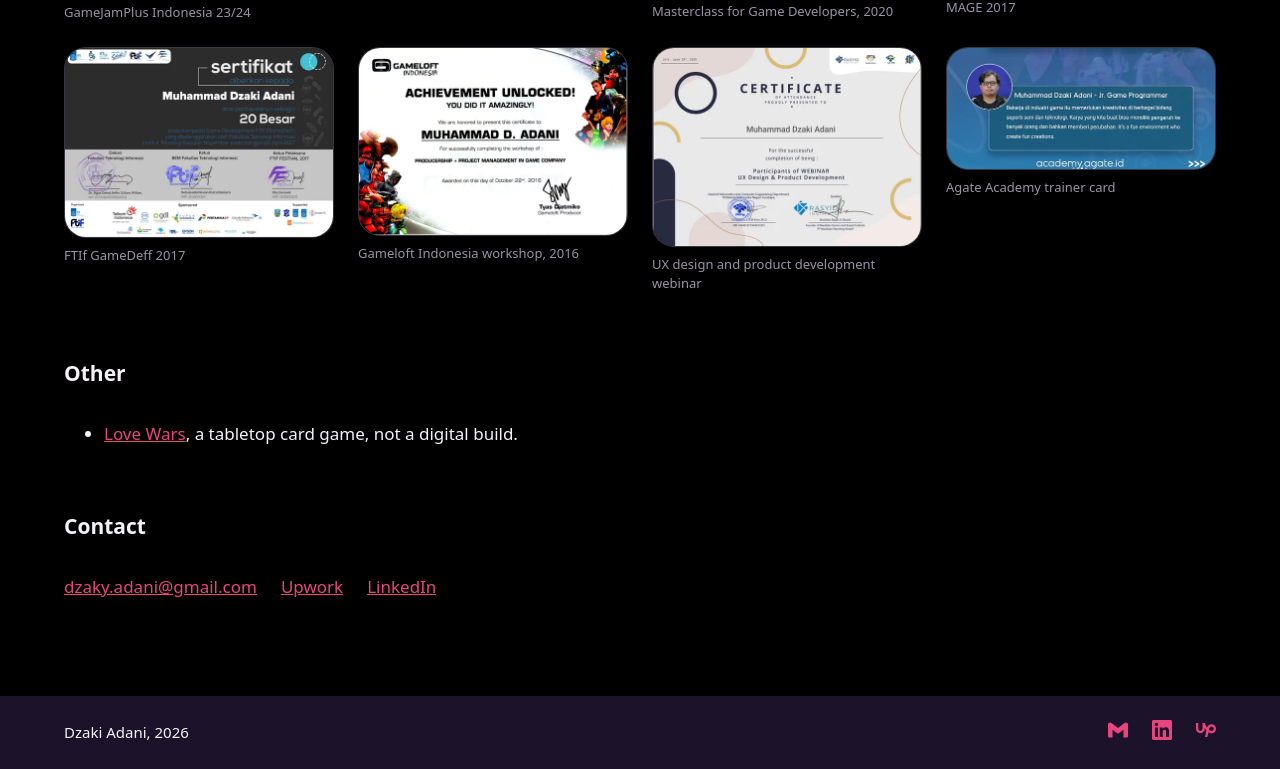
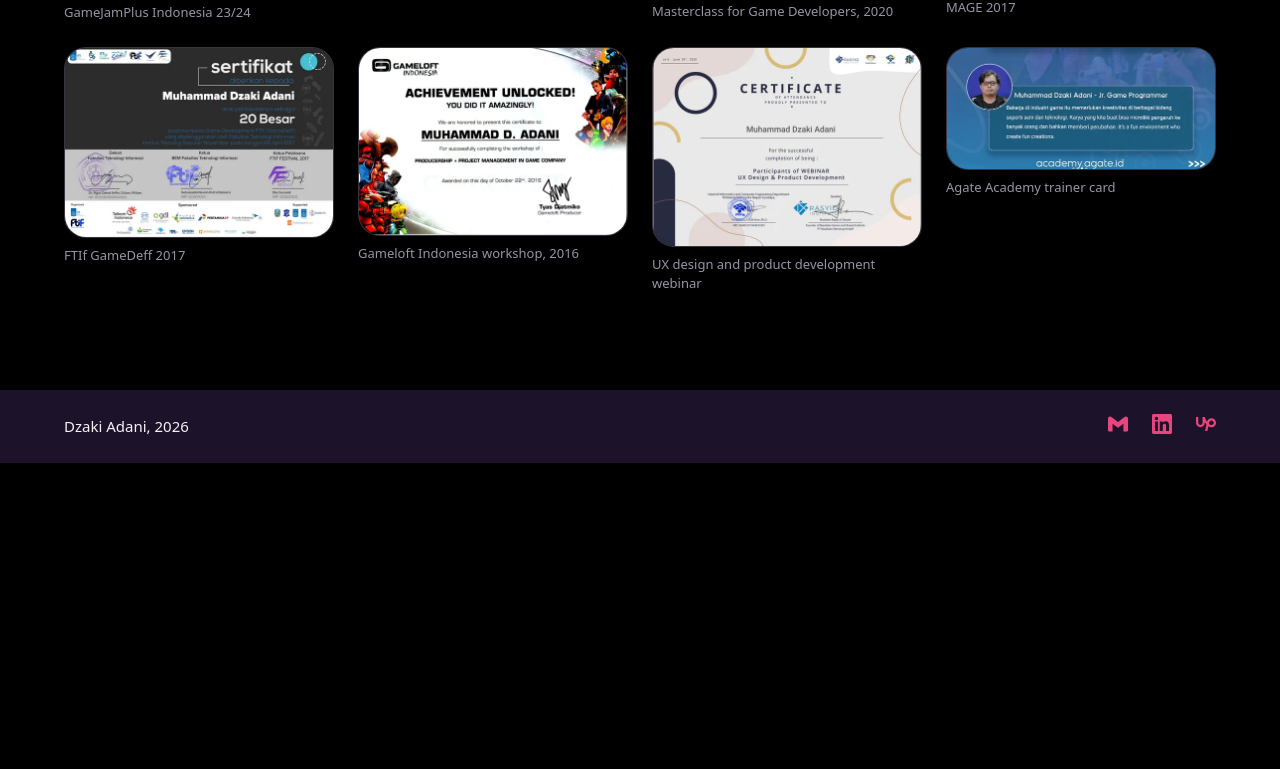
Before and after one commit to dzkdani/dzkdani.github.io, a SvelteKit app: page /about in a window 1280 px wide. Shown: the part 1345-2114 px from the top of the page. After the commit the page ends 1808 px from the top, so only its background shows below. Built offline with nearby package versions, Linux system fonts and the light colour scheme; a web font is replaced by a local one.

Commit message:
Drop the Other and Contact sections from About

```diff
--- a/src/routes/about/+page.svelte
+++ b/src/routes/about/+page.svelte
@@ -1,13 +1,5 @@
 <script lang="ts">
-	import {
-		certificates,
-		email,
-		intro,
-		linkedinUrl,
-		recognition,
-		upworkUrl,
-		whatITakeOn
-	} from '#lib/data/about.ts';
+	import { certificates, intro, recognition, whatITakeOn } from '#lib/data/about.ts';
 	import ProjectFrame from '#lib/components/ProjectFrame.svelte';
 </script>
 
@@ -42,25 +34,6 @@
 			{/each}
 		</ul>
 
-		<h2>Other</h2>
-		<ul class="other">
-			<li><a href="/work/love-wars/">Love Wars</a>, a tabletop card game, not a digital build.</li>
-		</ul>
-
-		<h2>Contact</h2>
-		<p class="contact">
-			{#if email}
-				<a href={`mailto:${email}`}>{email}</a>
-			{:else}
-				<span>Email</span>
-			{/if}
-			{#if upworkUrl}
-				<a href={upworkUrl}>Upwork</a>
-			{/if}
-			{#if linkedinUrl}
-				<a href={linkedinUrl}>LinkedIn</a>
-			{/if}
-		</p>
 	</div>
 </section>
 
@@ -98,8 +71,7 @@
 	}
 
 	.takeon,
-	.recognition,
-	.other {
+	.recognition {
 		margin: 32px 0 0;
 	}
 
@@ -118,13 +90,4 @@
 		color: var(--muted);
 	}
 
-	.contact {
-		margin-top: 32px;
-	}
-
-	.contact {
-		display: flex;
-		flex-wrap: wrap;
-		gap: var(--gutter);
-	}
 </style>
```
Also changed, not shown: 1 other file (tests, documents, lock files or other folders).
